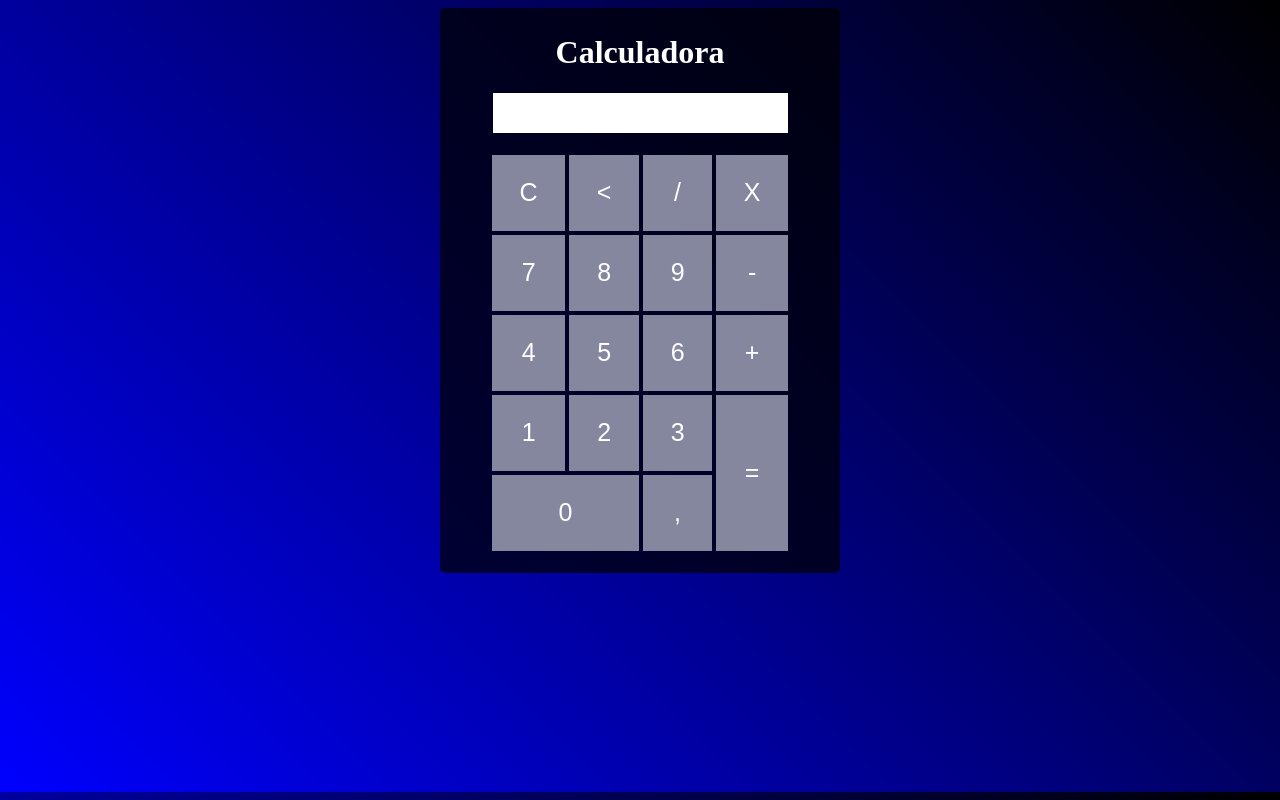
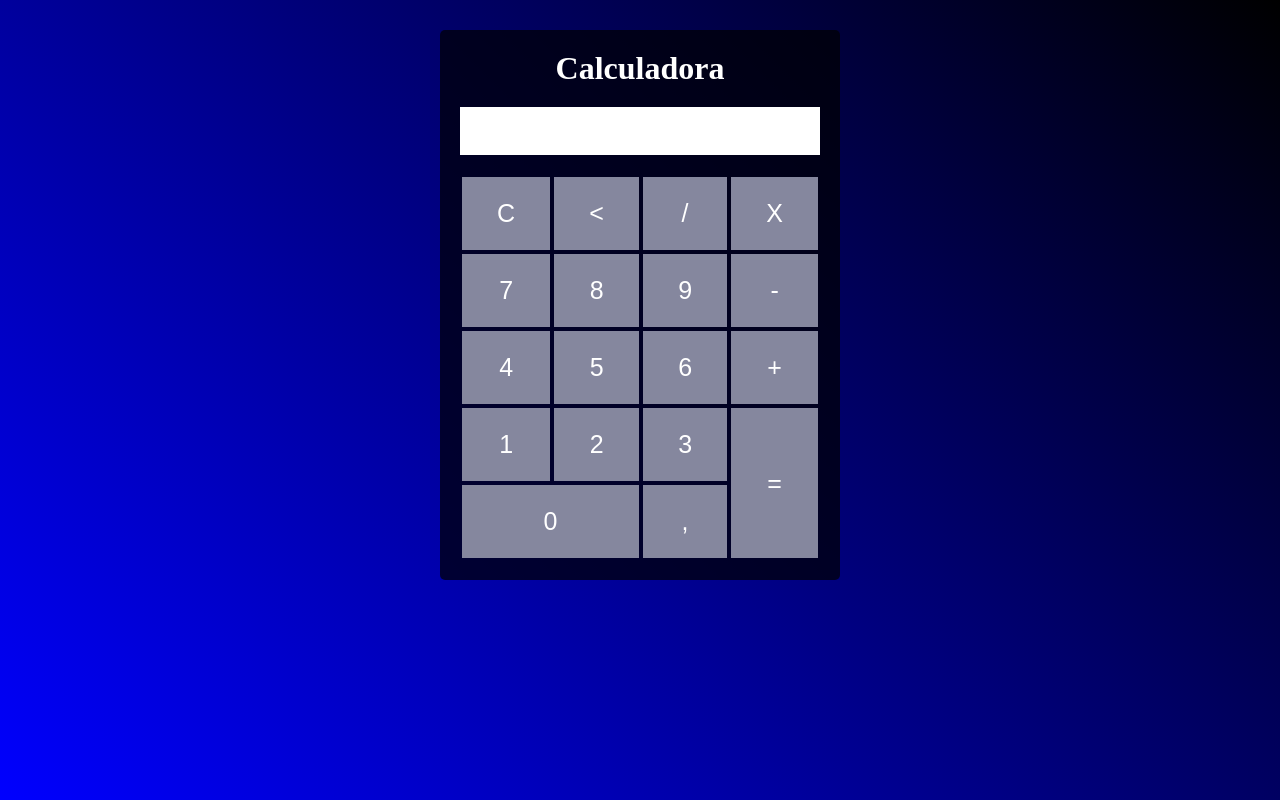
Before and after one commit to Luizcavalcantte/calculadora, a plain HTML site: page calculadora/index.html in a window 1280 px wide. Drawn offline with Linux system fonts and the light colour scheme.

Commit message:
ajustes css

```diff
--- a/calculadora/index.html
+++ b/calculadora/index.html
@@ -11,7 +11,7 @@
   <body>
     <div class="container">
       <h1 class="titulo">Calculadora</h1>
-      <h2 id="tela"></h2>
+      <div id="tela"></div>
       <div class="btns">
         <button onclick="addNum('7')" class="btn n7">7</button>
         <button onclick="addNum('8')" class="btn n8">8</button>
--- a/calculadora/style.css
+++ b/calculadora/style.css
@@ -1,34 +1,39 @@
+* {
+  margin: 0;
+  padding: 0;
+  box-sizing: border-box;
+}
 body {
   background-image: linear-gradient(45deg, blue, black);
-  height: 97vh;
-
+  height: 100vh;
+  padding-top: 30px;
   text-align: center;
+  display: flex;
+  justify-content: center;
 }
 .container {
-  padding-top: 5px;
-  padding-bottom: 10px;
+  padding: 20px;
   background-color: rgba(0, 0, 0, 0.7);
   color: white;
   width: 400px;
   height: 550px;
   border-radius: 5px;
-  margin: auto;
+  display: flex;
+  flex-direction: column;
+  justify-content: center;
 }
 #tela {
-  text-align: right;
-  padding-right: 10px;
-  padding-top: 10px;
-  width: 285px;
-  height: 30px;
+  display: flex;
+  flex-direction: row-reverse;
+  align-items: center;
+  height: 50px;
   background-color: white;
-  margin: auto;
-  margin-bottom: 20px;
+  margin: 20px 0 20px 0;
+  padding: 5px;
   color: black;
 }
 
 .btns {
-  margin: auto;
-  width: 300px;
   height: 400px;
   display: grid;
   grid-template-areas:
@@ -103,7 +108,3 @@ body {
 .napagar {
   grid-area: napagar;
 }
-
-p {
-  margin: 0;
-}
```
